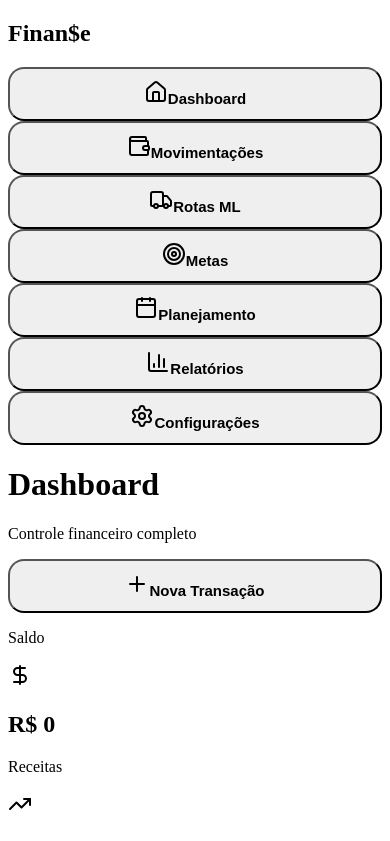
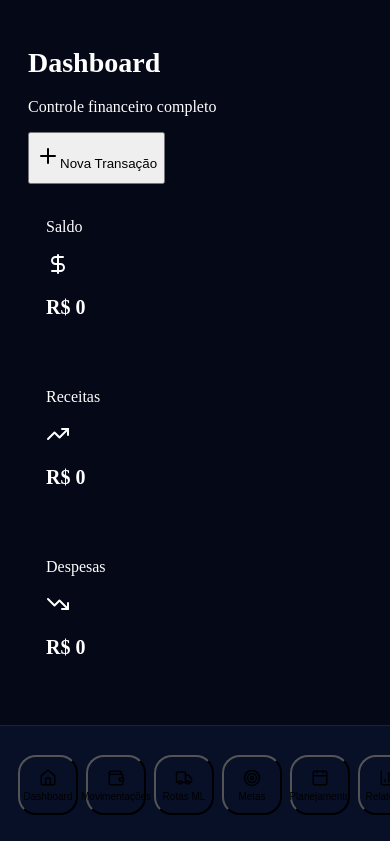
Before and after one commit to ricardonunesbiacchi1-pixel/financas, a React (Vite) app: page / in a window 390 px wide. Shown: the top 841 px of the page. Built offline with nearby package versions, Linux system fonts and the light colour scheme.

Commit message:
Update App.css

```diff
--- a/src/App.css
+++ b/src/App.css
@@ -1,195 +1,130 @@
+/* ===================================== */
+/* MOBILE IPHONE / ANDROID CORRIGIDO */
+/* ===================================== */
+
 @media (max-width: 768px){
 
-  /* APP */
-
   body{
+    background:#050816;
+    color:white;
     overflow-x:hidden;
   }
 
-  .app{
-    display:flex;
-    flex-direction:column;
-    width:100%;
-    min-height:100vh;
+  /* MAIN */
+
+  main{
+    padding:16px !important;
+    padding-bottom:110px !important;
   }
 
-  /* SIDEBAR MOBILE */
+  /* SIDEBAR */
 
-  .sidebar{
+  aside{
     position:fixed;
     bottom:0;
     left:0;
     width:100%;
-    height:75px;
-    background:rgba(8,16,40,0.98);
-    backdrop-filter:blur(20px);
+    height:82px;
+    background:#081028;
     border-top:1px solid rgba(255,255,255,0.08);
-    display:flex;
-    flex-direction:row;
+    display:flex !important;
+    flex-direction:row !important;
     justify-content:space-around;
     align-items:center;
     padding:8px;
     z-index:9999;
-    overflow-x:auto;
   }
 
-  .logo{
+  aside h1{
     display:none;
   }
 
-  .sidebar button{
-    min-width:auto;
-    width:60px;
-    height:60px;
-    border-radius:18px;
+  aside nav{
     display:flex;
+    flex-direction:row !important;
+    width:100%;
+    justify-content:space-around;
+    gap:8px;
+  }
+
+  aside button{
+    width:60px !important;
+    height:60px !important;
+    min-width:60px !important;
+    border-radius:18px !important;
+    padding:6px !important;
+    display:flex !important;
+    flex-direction:column !important;
+    justify-content:center;
     align-items:center;
-    justify-content:center;
-    padding:0;
-    font-size:11px;
-    flex-direction:column;
     gap:4px;
-    color:#94a3b8;
+    font-size:10px !important;
     background:transparent;
   }
 
-  .sidebar button svg{
-    width:20px;
-    height:20px;
+  aside button svg{
+    width:18px;
+    height:18px;
   }
 
-  .sidebar button.active{
-    background:#2563eb;
-    color:white;
-    transform:none;
+  /* TITULOS */
+
+  h1{
+    font-size:28px !important;
+    line-height:32px;
   }
 
-  /* MAIN */
-
-  .main-content{
-    width:100%;
-    padding:18px;
-    padding-bottom:100px;
-  }
-
-  /* TOPBAR */
-
-  .topbar{
-    display:flex;
-    flex-direction:column;
-    align-items:flex-start;
-    gap:15px;
-    margin-bottom:25px;
-  }
-
-  .topbar h1{
-    font-size:30px;
-    line-height:36px;
-  }
-
-  .topbar p{
-    font-size:14px;
+  h2{
+    font-size:20px !important;
   }
 
   /* CARDS */
 
-  .cards{
-    display:flex;
-    flex-direction:column;
-    gap:15px;
+  .grid{
+    grid-template-columns:1fr !important;
   }
 
-  .card{
-    width:100%;
-    border-radius:24px;
-    padding:22px;
+  .rounded-3xl{
+    border-radius:22px !important;
   }
 
-  .card h2{
-    font-size:14px;
+  .p-6{
+    padding:18px !important;
   }
 
-  .card p{
-    font-size:28px;
-    margin-top:10px;
-    word-break:break-word;
+  .p-8{
+    padding:20px !important;
   }
 
-  /* SECTIONS */
+  /* BOTÕES */
 
-  .transactions,
-  .routes,
-  .goals,
-  .planning,
-  .reports,
-  .settings{
-    padding:20px;
-    border-radius:24px;
+  button{
+    min-height:52px;
   }
 
-  .section-title{
-    font-size:24px;
-  }
-
-  /* ITEMS */
-
-  .transaction-item,
-  .route-item{
-    flex-direction:column;
-    align-items:flex-start;
-    gap:15px;
-    padding:18px;
-  }
-
-  .transaction-item h2,
-  .route-item h2{
-    font-size:20px;
-  }
-
-  /* FORMS */
-
-  .form-grid{
-    grid-template-columns:1fr;
-    gap:14px;
-  }
+  /* INPUTS */
 
   input,
   select{
     width:100%;
-    font-size:16px;
-    padding:16px;
-    border-radius:16px;
+    min-height:52px;
+    font-size:16px !important;
+    border-radius:16px !important;
   }
 
-  /* BUTTONS */
+  /* GRÁFICOS */
 
-  button,
-  .primary-btn{
-    width:100%;
-    min-height:54px;
-    border-radius:16px;
-    font-size:15px;
-    font-weight:bold;
+  .recharts-responsive-container{
+    font-size:12px;
   }
 
-  /* CHART */
+  /* MODAL */
 
-  .chart-container{
-    overflow-x:auto;
-    padding:15px;
-  }
-
-  /* MAP */
-
-  .map-container{
-    height:220px;
-    border-radius:20px;
-  }
-
-  /* SCROLL */
-
-  ::-webkit-scrollbar{
-    display:none;
+  .fixed .bg-\\[\\#081028\\]{
+    width:100% !important;
+    max-width:100% !important;
+    margin:12px;
+    border-radius:24px;
   }
 
 }
```
